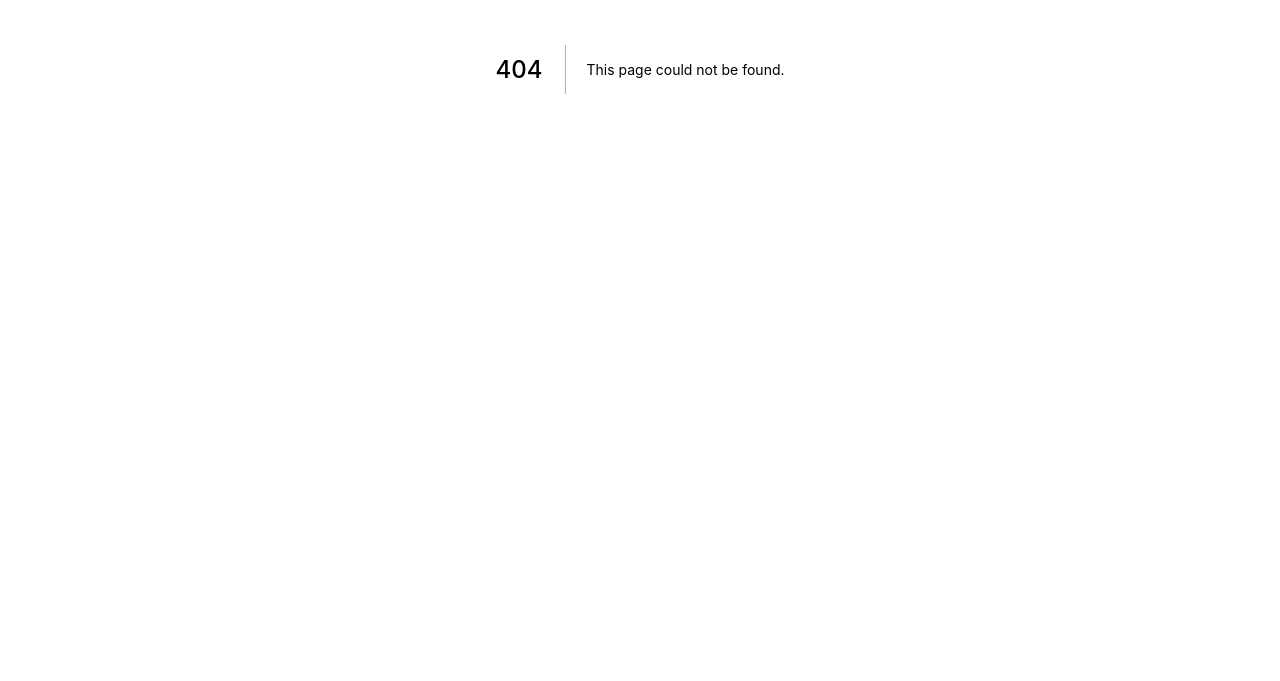
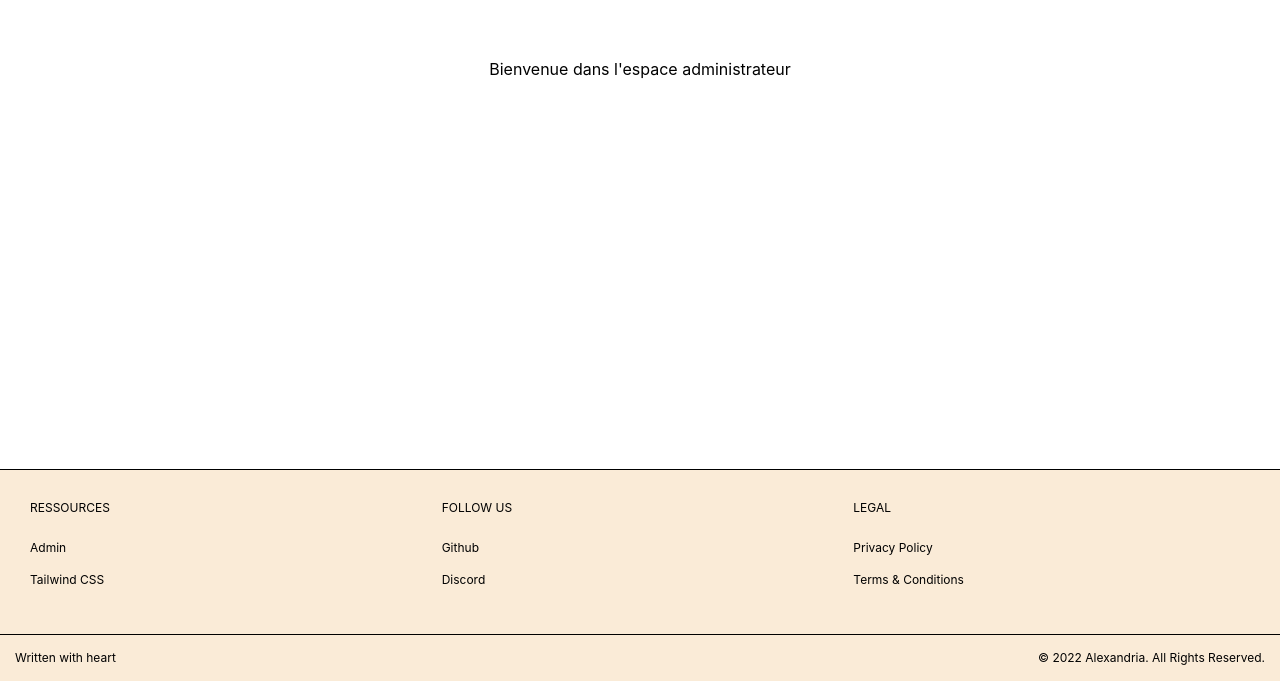
Before and after one commit to lucasbriandbr/bibliotheque, a Next.js app in the folder web/: page /admin in a window 1280 px wide. Before the commit this address had no page. Shown: the part 331-1012 px from the top of the page. Before the commit the page ends 800 px from the top, so only its background shows below. Built offline with nearby package versions, Linux system fonts and the light colour scheme; a web font is replaced by a local one.

Commit message:
Ajout de l'espace administrateur

```diff
--- a/web/constantes/FootLinks.js
+++ b/web/constantes/FootLinks.js
@@ -1,7 +1,7 @@
 export default function FootLinks() {
     return ([
         {title:"Ressources", pieces: [
-            {title: "Flowbite", link: "/"},
+            {title: "Admin", link: "/admin"},
             {title: "Tailwind CSS", link: "/"},
         ]},
         {title:"Follow Us", pieces: [
--- /dev/null
+++ b/web/pages/admin/index.js
@@ -0,0 +1,34 @@
+import Head from 'next/head'
+
+//  Import des objets
+
+import NavBar from '../../components/NavBar'
+import Footer from '../../components/Footer'
+
+//  Import des constantes
+
+import NavLinks from "../../constantes/NavLinks"
+import FootLinks from "../../constantes/FootLinks"
+
+export default function admin() {
+    return(
+        <>
+        <Head>
+            <title>Admin - Alexandria</title>
+            <meta name="description" content="Written with Heart" />
+            <link rel="icon" href="/favicon.ico" />
+            </Head>
+
+            <NavBar elements={NavLinks()}/>
+
+            <div className={`flex h-[100vh] items-center justify-center`}>
+
+                <p>Bienvenue dans l'espace administrateur</p>
+
+            </div>
+
+            <Footer elements={FootLinks()}/>
+
+        </>
+    )
+}
--- a/web/pages/index.js
+++ b/web/pages/index.js
@@ -14,10 +14,10 @@ import FootLinks from "../constantes/FootLinks"
 
 export default function Home() {
   return (
-    <div>
+    <>
       <Head>
-        <title>Alexandria</title>
-        <meta name="description" content="Generated by create next app" />
+        <title>Home - Alexandria</title>
+        <meta name="description" content="Written with Heart" />
         <link rel="icon" href="/favicon.ico" />
       </Head>
 
@@ -27,7 +27,7 @@ export default function Home() {
 
         <div className={`flex flex-row items-center justify-center`}>
 
-          <img src={`https://imgs.search.brave.com/Drg5DEFQRMlQE2qN6gtThT3DIqJ_yKAuSS2VeeHL0iE/rs:fit:686:1080:1/g:ce/aHR0cHM6Ly9pLnBp/bmltZy5jb20vNzM2/eC83OS80My84Yy83/OTQzOGM2NmYzYzJm/MzY4YjQwZDA0MDc2/NDY5ZDFmNS5qcGc`} className={`h-[50vh] w-[30vh] border border-black border-[1px] ${styles.couverture}`}/>
+          <img src={`https://imgs.search.brave.com/Drg5DEFQRMlQE2qN6gtThT3DIqJ_yKAuSS2VeeHL0iE/rs:fit:686:1080:1/g:ce/aHR0cHM6Ly9pLnBp/bmltZy5jb20vNzM2/eC83OS80My84Yy83/OTQzOGM2NmYzYzJm/MzY4YjQwZDA0MDc2/NDY5ZDFmNS5qcGc`} className={`h-[50vh] w-[30vh] ${styles.couverture}`}/>
 
           <div className={`${styles.tranche}`}></div>
 
@@ -49,6 +49,6 @@ export default function Home() {
 
       <Footer elements={FootLinks()}/>
 
-    </div>
+    </>
   )
 }
--- a/web/styles/Home.module.css
+++ b/web/styles/Home.module.css
@@ -1,4 +1,5 @@
 .tranche {
+    z-index: 0;
     width:20px;
     height:calc(50vh - 13px);
     border: 1px solid black;
```
